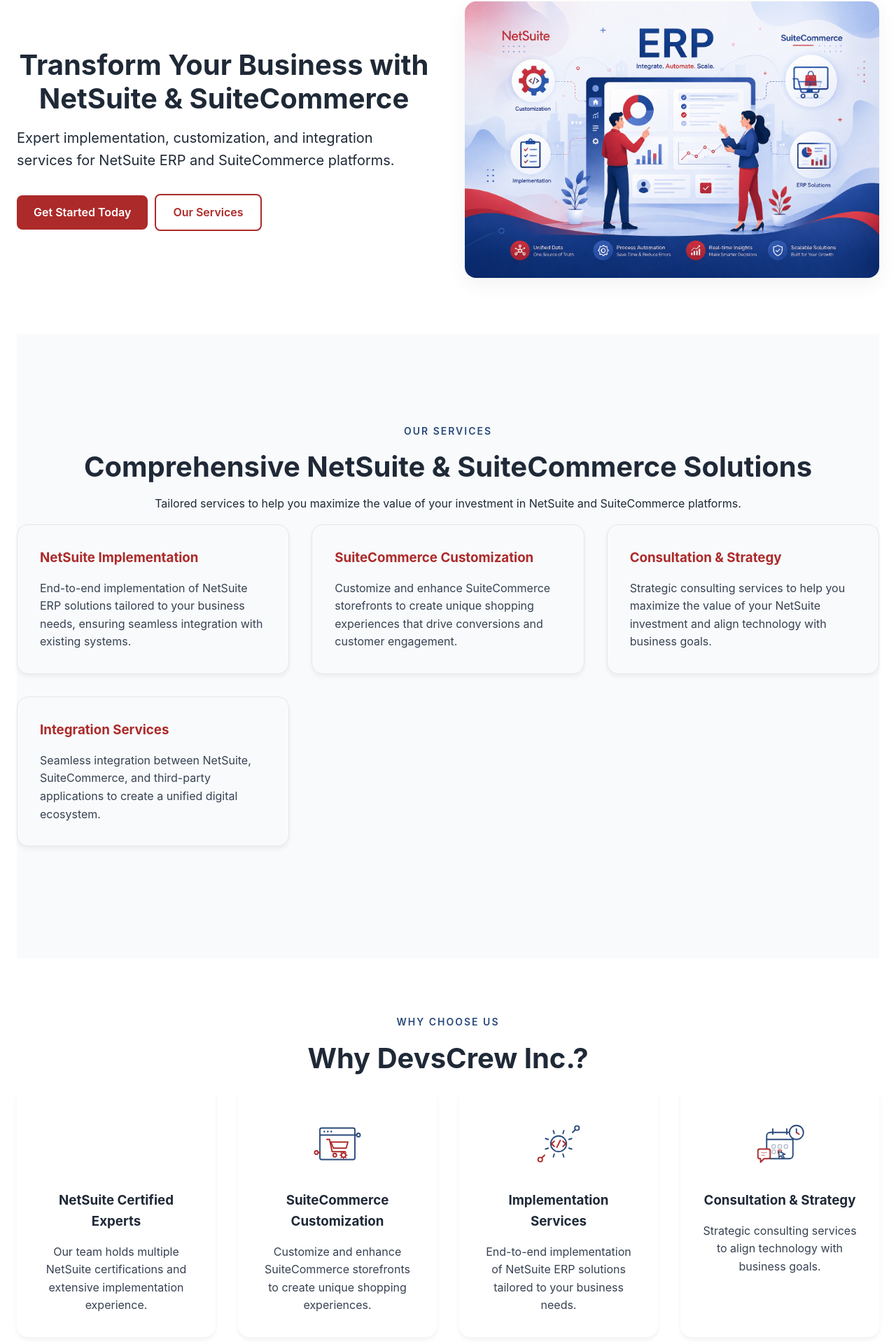
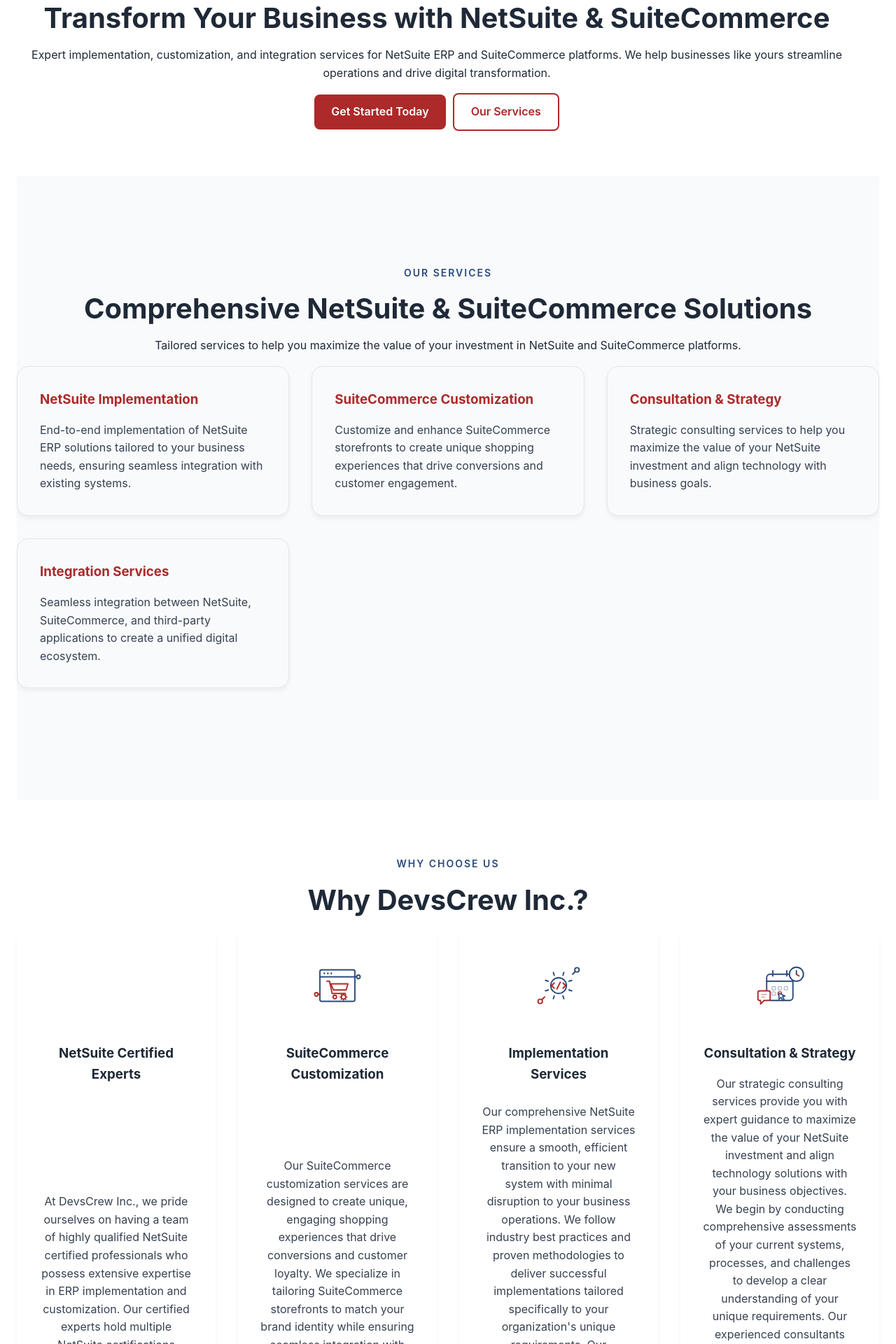
Before and after one commit to devscrew/devscrewinc, a React (Vite) app: page / in a window 1280 px wide. Shown: the part 158-2078 px from the top of the page at 70% size. Built offline with nearby package versions, Linux system fonts and the light colour scheme.

Commit message:
Move hero image from Home page to About Us page
This commit moves the hero image from the Home page to the About Us page, removing it from the home page while maintaining all other content and functionality. The image is now positioned at the top of the About Us page with appropriate styling.

```diff
--- a/src/pages/AboutUs.jsx
+++ b/src/pages/AboutUs.jsx
@@ -3,20 +3,22 @@
 const AboutUs = () => {
   return (
     <div className="container">
-      <section className="section about-section">
-        <div className="grid about-grid">
-          <div className="about-content">
+      {/* Hero Section with Image */}
+      <section className="hero-section">
+        <div className="grid hero-grid">
+          <div className="hero-content-wrapper">
             <h1 className="section-title">About DevsCrew Inc.</h1>
-            <p className="mb-4">DevsCrew Inc. is a specialized consulting firm dedicated to helping businesses leverage the power of NetSuite ERP and SuiteCommerce platforms.</p>
+            <p className="hero-description mb-4">DevsCrew Inc. is a specialized consulting firm dedicated to helping businesses leverage the power of NetSuite ERP and SuiteCommerce platforms.</p>
             <p className="mb-4">With deep expertise in NetSuite implementation, customization, and integration services, we help organizations streamline operations, enhance customer experiences, and drive business growth through technology.</p>
             <p>Our team of certified NetSuite professionals brings years of experience across various industries to ensure your platform delivers maximum value.</p>
           </div>
-          <div className="about-image">
-            <img src="https://images.unsplash.com/photo-1552664730-d307ca884978?ixlib=rb-4.0.3&auto=format&fit=crop&w=600&q=80"
-                 alt="NetSuite Consulting Team" />
+          <div className="hero-image-wrapper">
+            <img src="/img/home_hero_image.png" alt="NetSuite Consulting Team" />
           </div>
         </div>
+      </section>
 
+      <section className="section about-section">
         <div className="text-center mb-8">
           <h2 className="section-title">Our Expertise</h2>
           <p>Specializing in NetSuite ERP and SuiteCommerce solutions across multiple industries.</p>
--- a/src/pages/AboutUs.scss
+++ b/src/pages/AboutUs.scss
@@ -4,6 +4,31 @@
 
 .about-section {
   padding-top: 8rem;
+}
+
+.hero-section {
+  padding-bottom: 4rem;
+
+  .hero-grid {
+    grid-template-columns: 1fr 1fr;
+    gap: 3rem;
+    align-items: center;
+  }
+
+  .hero-content-wrapper {
+    h1 {
+      margin-bottom: var(--spacing-md);
+    }
+
+    p {
+      margin-bottom: var(--spacing-md);
+    }
+  }
+
+  .hero-image-wrapper img {
+    border-radius: var(--border-radius-lg);
+    box-shadow: 0 10px 30px var(--shadow-color);
+  }
 }
 
 .about-grid {
@@ -73,3 +98,16 @@
     color: var(--text-medium);
   }
 }
+
+@media (max-width: 768px) {
+  .hero-section {
+    .hero-grid {
+      grid-template-columns: 1fr;
+      gap: 2rem;
+    }
+
+    .hero-image-wrapper {
+      order: -1;
+    }
+  }
+}
--- a/src/pages/Home.jsx
+++ b/src/pages/Home.jsx
@@ -23,19 +23,14 @@
 
   return (
     <div className="container">
-      {/* Hero Section */}
-      <section className="section hero-section">
-        <div className="grid hero-grid">
-          <div className="hero-content">
-            <h1 className="section-title">Transform Your Business with NetSuite & SuiteCommerce</h1>
-            <p className="hero-description mb-4">Expert implementation, customization, and integration services for NetSuite ERP and SuiteCommerce platforms.</p>
-            <div className="cta-button">
-              <Link to="/contact" className="btn btn-primary">Get Started Today</Link>
-              <Link to="/services" className="btn btn-secondary">Our Services</Link>
-            </div>
-          </div>
-          <div className="hero-image">
-            <img src="/img/home_hero_image.png" alt="NetSuite ERP Implementation" />
+      {/* Hero Section - Simplified */}
+      <section className="hero-section">
+        <div className="text-center mb-8">
+          <h1 className="section-title">Transform Your Business with NetSuite & SuiteCommerce</h1>
+          <p className="hero-description mb-4">Expert implementation, customization, and integration services for NetSuite ERP and SuiteCommerce platforms. We help businesses like yours streamline operations and drive digital transformation.</p>
+          <div className="cta-button">
+            <Link to="/contact" className="btn btn-primary">Get Started Today</Link>
+            <Link to="/services" className="btn btn-secondary">Our Services</Link>
           </div>
         </div>
       </section>
@@ -71,7 +66,7 @@
               <img src="/img/animated-certified.svg" alt="NetSuite Certified Experts" />
             </div>
             <h3>NetSuite Certified Experts</h3>
-            <p>Our team holds multiple NetSuite certifications and extensive implementation experience.</p>
+            <p>At DevsCrew Inc., we pride ourselves on having a team of highly qualified NetSuite certified professionals who possess extensive expertise in ERP implementation and customization. Our certified experts hold multiple NetSuite certifications including NetSuite Certified Implementation Specialist, NetSuite Certified Systems Administrator, and NetSuite Certified Developer credentials. These certifications validate our team's deep understanding of NetSuite's complex architecture and their ability to deliver robust solutions tailored to your specific business requirements. With years of hands-on experience across various industries, our certified professionals understand the nuances of implementing NetSuite ERP systems that seamlessly integrate with existing business processes, ensuring optimal performance and maximum ROI for your organization. We stay current with NetSuite's latest updates and features, providing you with cutting-edge solutions that keep your business competitive in an ever-evolving digital landscape.</p>
           </div>
 
           <div className="feature-card">
@@ -79,7 +74,7 @@
               <img src="/img/animated-suitecommerce.svg" alt="SuiteCommerce Customization" />
             </div>
             <h3>SuiteCommerce Customization</h3>
-            <p>Customize and enhance SuiteCommerce storefronts to create unique shopping experiences.</p>
+            <p>Our SuiteCommerce customization services are designed to create unique, engaging shopping experiences that drive conversions and customer loyalty. We specialize in tailoring SuiteCommerce storefronts to match your brand identity while ensuring seamless integration with your existing NetSuite ERP system. Our team of expert developers and designers work closely with you to understand your business objectives and translate them into compelling digital experiences. Whether you need custom product displays, personalized shopping journeys, advanced search functionality, or sophisticated checkout processes, our customization capabilities allow us to build a storefront that truly represents your brand values. We leverage modern web technologies and responsive design principles to ensure your online store performs flawlessly across all devices and browsers. Our approach focuses on scalability and maintainability, so as your business grows, your SuiteCommerce platform can evolve with your needs without requiring complete rework or expensive overhauls.</p>
           </div>
 
           <div className="feature-card">
@@ -87,7 +82,7 @@
               <img src="/img/animated-implementation.svg" alt="Implementation Services" />
             </div>
             <h3>Implementation Services</h3>
-            <p>End-to-end implementation of NetSuite ERP solutions tailored to your business needs.</p>
+            <p>Our comprehensive NetSuite ERP implementation services ensure a smooth, efficient transition to your new system with minimal disruption to your business operations. We follow industry best practices and proven methodologies to deliver successful implementations tailored specifically to your organization's unique requirements. Our implementation process begins with detailed analysis of your current business processes and pain points, followed by careful planning and configuration of the NetSuite system to match your operational needs. We provide end-to-end support throughout the entire implementation lifecycle, including data migration, system configuration, user training, and post-implementation support. Our experienced project managers coordinate all aspects of the implementation, ensuring that timelines are met, budgets are respected, and quality standards are maintained. We work closely with your team to understand your business objectives and translate them into technical solutions that drive measurable results. With our proven track record of successful implementations across diverse industries, we guarantee a robust, scalable ERP system that will serve as the foundation for your long-term business success.</p>
           </div>
 
           <div className="feature-card">
@@ -95,7 +90,7 @@
               <img src="/img/animated-business-meeting.svg" alt="Business Meetings & Consultation" />
             </div>
             <h3>Consultation & Strategy</h3>
-            <p>Strategic consulting services to align technology with business goals.</p>
+            <p>Our strategic consulting services provide you with expert guidance to maximize the value of your NetSuite investment and align technology solutions with your business objectives. We begin by conducting comprehensive assessments of your current systems, processes, and challenges to develop a clear understanding of your unique requirements. Our experienced consultants work closely with your leadership team to identify opportunities for improvement and create actionable strategies that leverage NetSuite's capabilities effectively. Whether you're looking to optimize existing processes, implement new features, or plan for future growth, our consultation services ensure that every technology decision supports your broader business goals. We provide ongoing support through regular strategy reviews, performance monitoring, and recommendations for continuous improvement. Our approach combines deep technical expertise with business acumen, enabling us to deliver solutions that not only solve immediate challenges but also position your organization for sustained success in the digital economy. With our strategic guidance, you can confidently navigate complex ERP implementations and realize maximum return on investment.</p>
           </div>
         </div>
       </section>
--- a/src/pages/Home.scss
+++ b/src/pages/Home.scss
@@ -5,22 +5,33 @@
 .hero-section {
   padding-top: 10rem;
   padding-bottom: 5rem;
+  position: relative;
+  overflow: hidden;
+
+  .container & {
+    max-width: 1200px;
+  }
 }
 
 .hero-grid {
-  grid-template-columns: 1fr 1fr;
-  gap: 3rem;
+  grid-template-columns: 1.1fr 0.9fr;
+  gap: 4rem;
   align-items: center;
 }
 
 @media (max-width: 768px) {
+  .hero-section {
+    padding-top: 6rem;
+    text-align: center;
+  }
+
   .hero-grid {
     grid-template-columns: 1fr;
-    gap: 2rem;
+    gap: 2.5rem;
   }
 
-  .hero-content {
-    text-align: center;
+  .hero-content-wrapper {
+    order: -1; // Keep content above image on mobile
   }
 }
 
@@ -48,6 +59,23 @@
 @media (max-width: 768px) {
   .hero-image {
     margin-top: 2rem;
+  }
+}
+
+/* Simplified Hero Section - Added for Home Page */
+.simple-hero-section {
+  padding: 5rem 0;
+  text-align: center;
+
+  .section-title {
+    margin-bottom: var(--spacing-xl);
+  }
+
+  .hero-description {
+    font-size: var(--font-size-lg);
+    max-width: 800px;
+    margin: 0 auto var(--spacing-xl);
+    color: var(--text-dark);
   }
 }
 
@@ -96,6 +124,7 @@
 @media (max-width: 768px) {
   .feature-icon {
     height: 80px;
+    margin-bottom: 1rem;
 
     img {
       max-width: 60px;
@@ -124,6 +153,9 @@
   text-align: center;
   padding: var(--spacing-xl);
   transition: transform 0.3s ease;
+  min-height: 350px;
+  display: flex;
+  flex-direction: column;
 
   h3 {
     margin-top: var(--spacing-md);
@@ -132,6 +164,9 @@
 
   p {
     color: var(--text-medium);
+    flex-grow: 1;
+    display: flex;
+    align-items: center;
   }
 }
 
```
